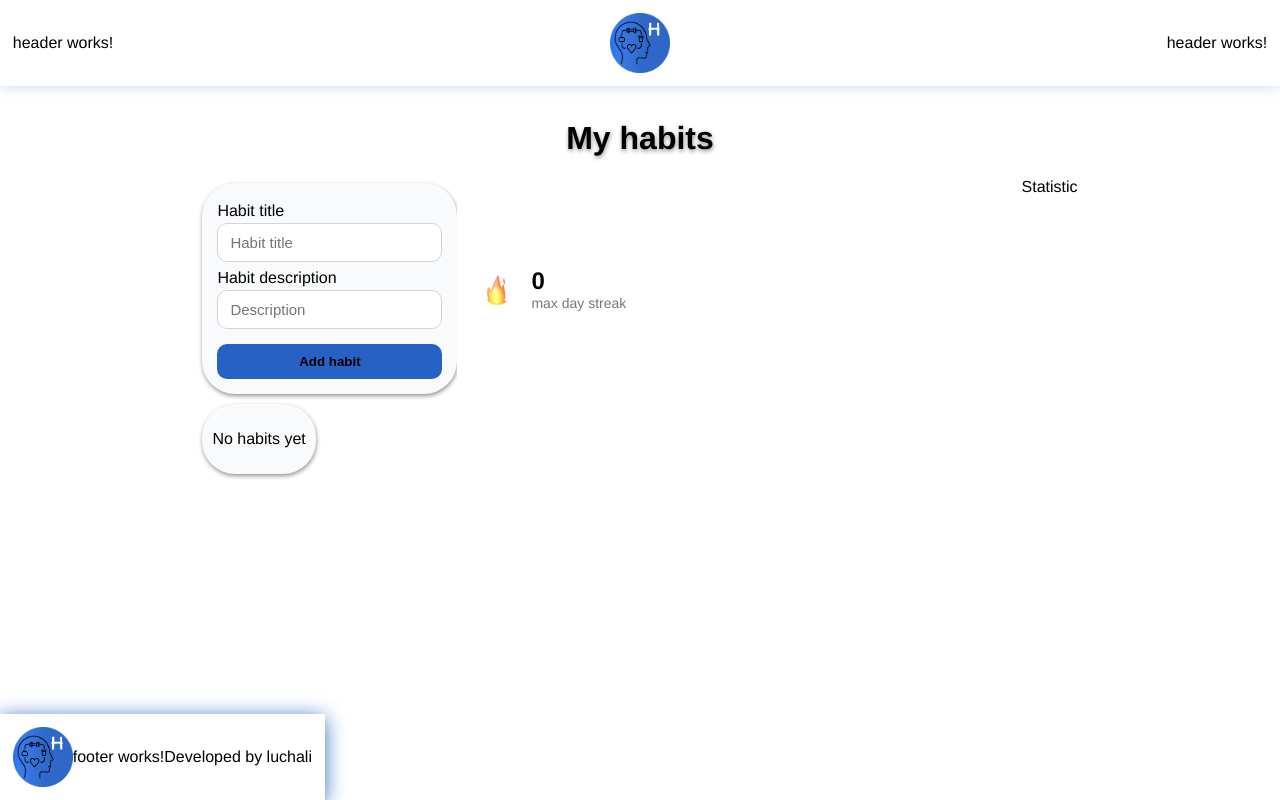
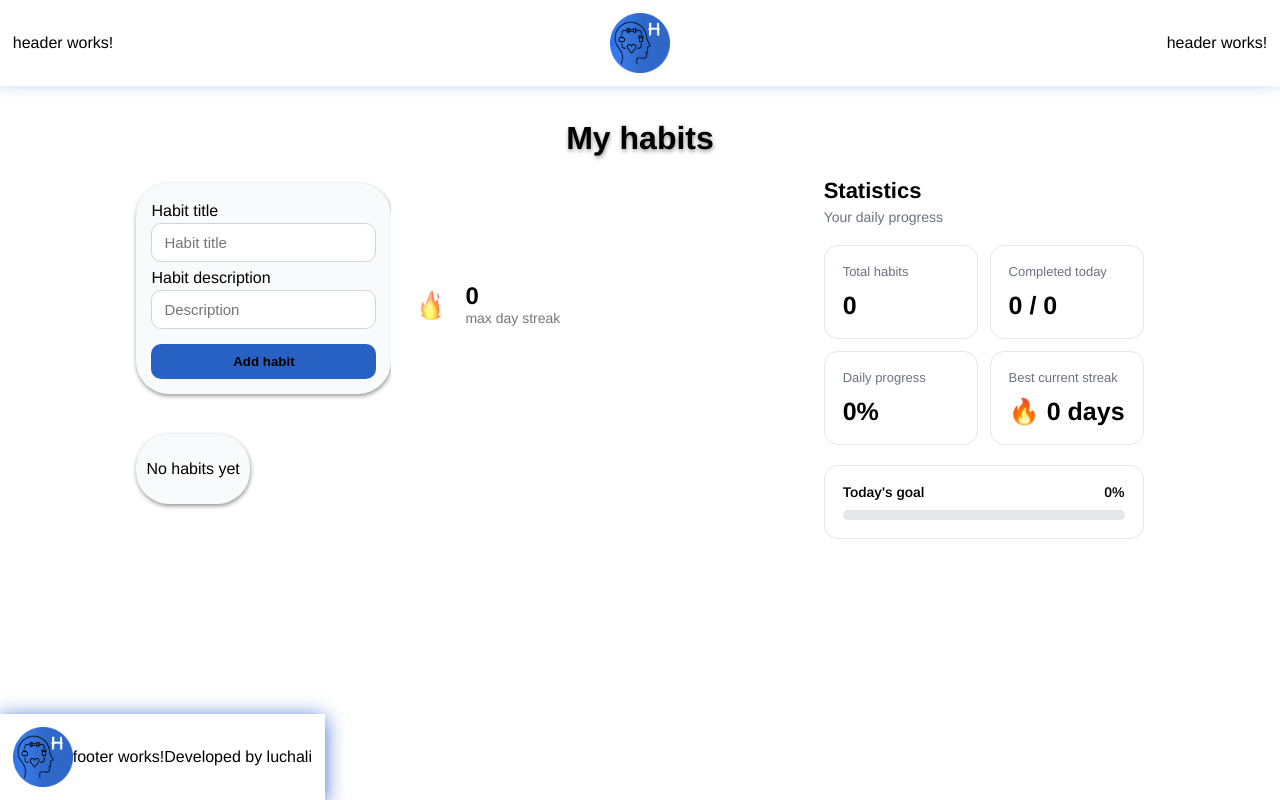
Before and after one commit to luchali/habit-tracker-angular, an Angular app: page / in a window 1280 px wide. Built offline with nearby package versions, Linux system fonts and the light colour scheme.

Commit message:
add section statistic

```diff
--- a/src/app/habit-card/habit-card.scss
+++ b/src/app/habit-card/habit-card.scss
@@ -30,8 +30,12 @@
         border: 1px solid v.$background-color;
         border-radius: 50%;
 
+        &:hover{
+            background-color: v.$danger-color;
+        }
+
         &:active{
-            background-color: red;
+            background-color: v.$danger-color;
         }
     }
 
--- /dev/null
+++ b/src/app/habit-statistics/habit-statistics.html
@@ -0,0 +1,44 @@
+<section class="statistics">
+  <div class="statistics__header">
+    <h2>Statistics</h2>
+    <p>Your daily progress</p>
+  </div>
+
+  <div class="statistics__grid">
+    <div class="statistics__card">
+      <span>Total habits</span>
+      <strong>{{ totalHabits() }}</strong>
+    </div>
+
+    <div class="statistics__card">
+      <span>Completed today</span>
+      <strong>
+        {{ completedToday() }} / {{ totalHabits() }}
+      </strong>
+    </div>
+
+    <div class="statistics__card">
+      <span>Daily progress</span>
+      <strong>{{ dailyProgress() }}%</strong>
+    </div>
+
+    <div class="statistics__card">
+      <span>Best current streak</span>
+      <strong>🔥 {{ maxStreak() }} days</strong>
+    </div>
+  </div>
+
+  <div class="statistics__progress">
+    <div class="statistics__progress-info">
+      <span>Today's goal</span>
+      <span>{{ dailyProgress() }}%</span>
+    </div>
+
+    <div class="statistics__progress-track">
+      <div
+        class="statistics__progress-fill"
+        [style.width.%]="dailyProgress()"
+      ></div>
+    </div>
+  </div>
+</section>
--- /dev/null
+++ b/src/app/habit-statistics/habit-statistics.scss
@@ -0,0 +1,82 @@
+.statistics {
+  display: flex;
+  flex-direction: column;
+  gap: 20px;
+
+  width: 100%;
+  min-width: 0;
+
+  &__header {
+    h2 {
+      margin: 0;
+      font-size: 22px;
+      font-weight: 700;
+    }
+
+    p {
+      margin: 5px 0 0;
+      color: #6b7280;
+      font-size: 14px;
+    }
+  }
+
+  &__grid {
+    display: grid;
+    grid-template-columns: repeat(2, minmax(0, 1fr));
+    gap: 12px;
+  }
+
+  &__card {
+    display: flex;
+    flex-direction: column;
+    gap: 12px;
+
+    padding: 18px;
+
+    background: white;
+    border: 1px solid #e5e7eb;
+    border-radius: 14px;
+
+    span {
+      color: #6b7280;
+      font-size: 13px;
+    }
+
+    strong {
+      font-size: 25px;
+      font-weight: 700;
+    }
+  }
+
+  &__progress {
+    display: flex;
+    flex-direction: column;
+    gap: 10px;
+
+    padding: 18px;
+    background: white;
+    border: 1px solid #e5e7eb;
+    border-radius: 14px;
+  }
+
+  &__progress-info {
+    display: flex;
+    justify-content: space-between;
+    font-size: 14px;
+    font-weight: 600;
+  }
+
+  &__progress-track {
+    height: 10px;
+    background: #e5e7eb;
+    border-radius: 100px;
+    overflow: hidden;
+  }
+
+  &__progress-fill {
+    height: 100%;
+    background: #2861c4;
+    border-radius: inherit;
+    transition: width 0.3s ease;
+  }
+}
--- /dev/null
+++ b/src/app/habit-statistics/habit-statistics.ts
@@ -0,0 +1,43 @@
+import { Component, computed, input } from '@angular/core';
+import { Habit } from '../models/habit.model';
+
+@Component({
+  imports: [],
+  selector: 'app-habit-statistics',
+  styleUrl: './habit-statistics.scss',
+  templateUrl: './habit-statistics.html',
+})
+export class HabitStatistics {
+  habits = input.required<Habit[]>();
+  maxStreak = input.required<number>();
+
+  totalHabits = computed(() => this.habits().length);
+
+  completedToday = computed(() => {
+    const today = this.formatDate(new Date());
+
+    return this.habits().filter(habit =>
+      habit.completedDates.includes(today)
+    ).length;
+  });
+
+  dailyProgress = computed(() => {
+    const total = this.totalHabits();
+
+    if (total === 0) {
+      return 0;
+    }
+
+    return Math.round(
+      (this.completedToday() / total) * 100
+    );
+  });
+
+  private formatDate(date: Date): string {
+    const year = date.getFullYear();
+    const month = String(date.getMonth() + 1).padStart(2, '0');
+    const day = String(date.getDate()).padStart(2, '0');
+
+    return `${year}-${month}-${day}`;
+  }
+}
--- a/src/app/home/home.html
+++ b/src/app/home/home.html
@@ -37,6 +37,9 @@
   </div>
 
   <div class="home_statisticsection">
-    Statistic
+    <app-habit-statistics
+      [habits]="habits()"
+      [maxStreak]="maxStreak()"
+    ></app-habit-statistics>
   </div>
 </div>
--- a/src/app/home/home.ts
+++ b/src/app/home/home.ts
@@ -3,9 +3,10 @@ import { HabitCard } from '../habit-card/habit-card';
 import { Habit } from '../models/habit.model';
 import { HabitForm } from '../habit-form/habit-form';
 import { calculateStreak } from '../../utils/calculate-streak';
+import { HabitStatistics } from '../habit-statistics/habit-statistics';
 
 @Component({
-  imports: [HabitCard, HabitForm],
+  imports: [HabitCard, HabitForm, HabitStatistics],
   selector: 'app-home',
   styleUrl: './home.scss',
   templateUrl: './home.html',
--- a/src/utils/_variables.scss
+++ b/src/utils/_variables.scss
@@ -5,4 +5,3 @@ $background-color: #f8fafc;
 $danger-color: #ef4444;
 $success-color: #69d212;
 $border-color: #d1d5db;
-$success-color: #69d212;
```
Also changed, not shown: 1 other file (tests, documents, lock files or other folders).
